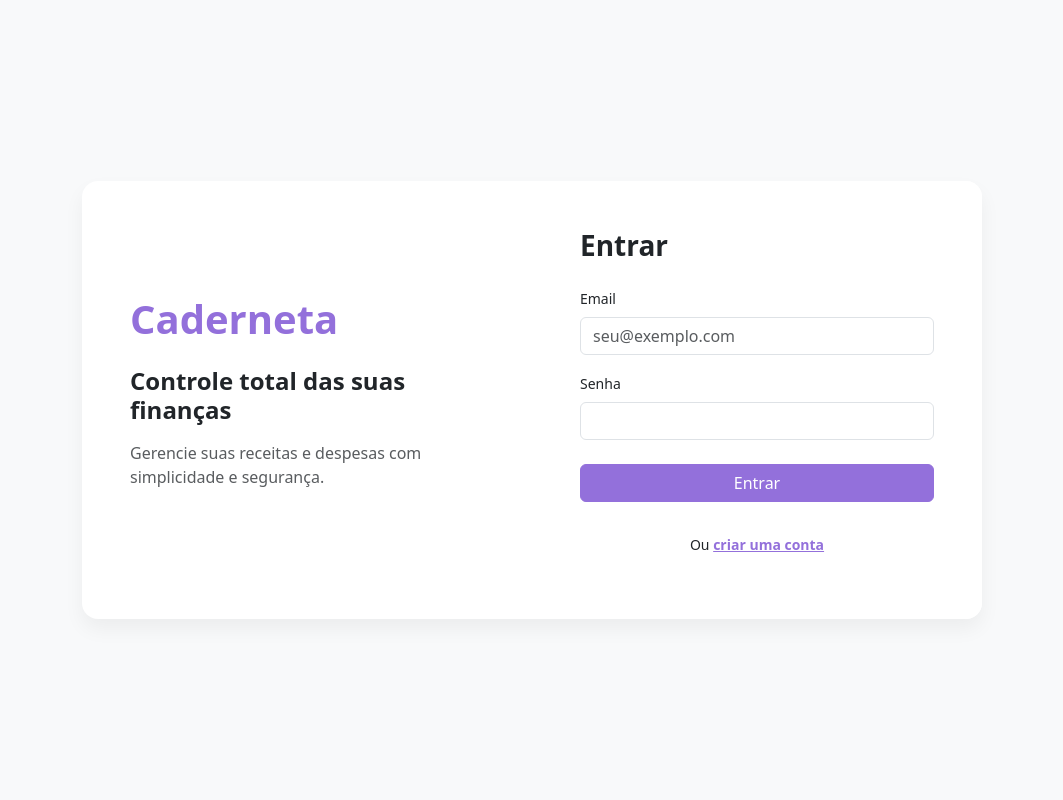
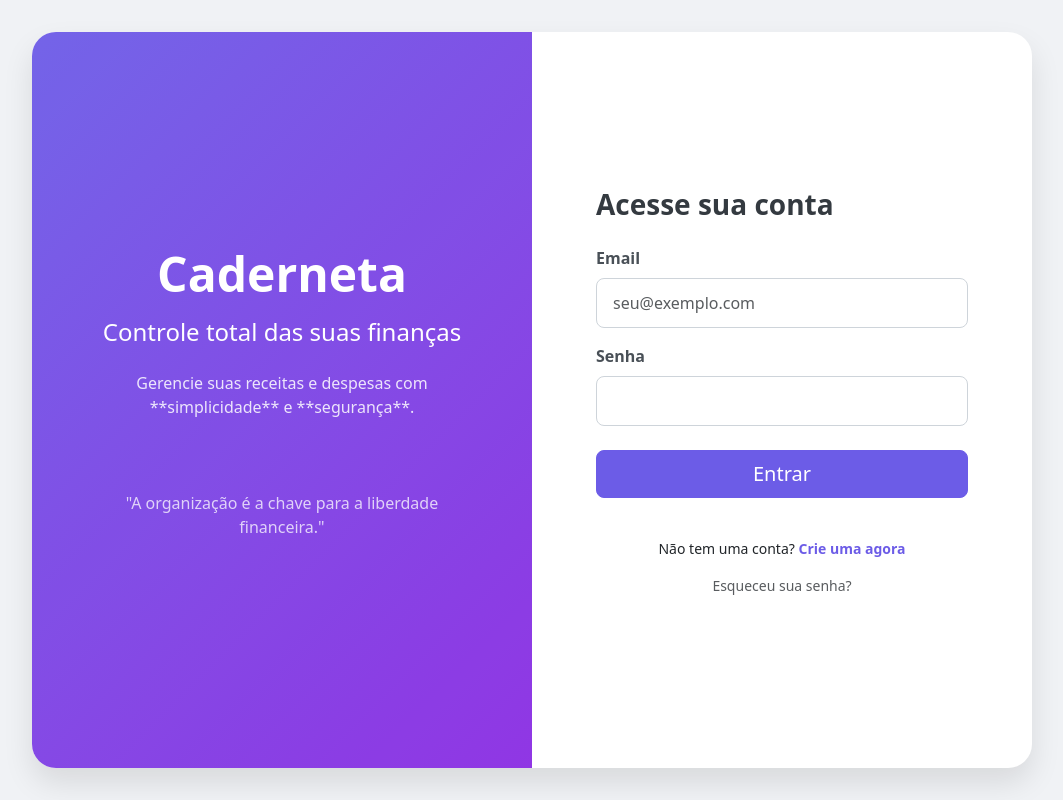
Before and after one commit to RaylaneRamos/caderneta-financeira-php, a PHP site: page / in a window 1280 px wide. Shown: the whole page, without its empty margins (108-1171 px from the left). Run offline with PHP 8.4, Linux system fonts and the light colour scheme.

Commit message:
feat: Melhora a estilização da página de login com layout split screen

```diff
--- a/index.php
+++ b/index.php
@@ -44,54 +44,136 @@ if ($_SERVER['REQUEST_METHOD'] === 'POST') {
 
   <style>
     /* PADRÃO DE CORES ROXO/LILÁS */
-    .text-purple { color: #9370db !important; }
-    .btn-purple { background-color: #9370db; border-color: #9370db; color: white; }
-    .btn-purple:hover { background-color: #8360d0; border-color: #8360d0; color: white; }
+    :root {
+      --purple: #6c5ce7; /* Um roxo mais vibrante */
+      --light-purple: #9370db;
+    }
+    .text-purple { color: var(--purple) !important; }
+    .btn-purple {
+      background-color: var(--purple);
+      border-color: var(--purple);
+      color: white;
+      transition: background-color 0.3s, border-color 0.3s;
+    }
+    .btn-purple:hover {
+      background-color: #5d50d6;
+      border-color: #5d50d6;
+      color: white;
+    }
 
-    /* LAYOUT MINIMALISTA */
+    /* LAYOUT 'SPLIT SCREEN' MODERNO */
     body {
-        background-color: #f8f9fa;
+        /* Fundo suave para contraste */
+        background-color: #f0f2f5;
         display: flex;
-        align-items: center;
+        align-items: stretch; /* Estica o conteúdo verticalmente */
         justify-content: center;
         min-height: 100vh;
+        margin: 0;
     }
     .auth-container {
+        /* Ocupa a tela inteira em telas grandes, centralizado */
         display: flex;
-        max-width: 900px;
-        width: 90%;
+        width: 100%;
+        max-width: 1000px; /* Limite de largura para desktop */
+        min-height: 700px; /* Altura mínima para o visual */
         background: white;
-        border-radius: 1rem;
-        box-shadow: 0 10px 20px rgba(0, 0, 0, 0.05);
+        border-radius: 1.5rem; /* Bordas mais suaves */
+        box-shadow: 0 15px 30px rgba(0, 0, 0, 0.1); /* Sombra mais destacada */
         overflow: hidden;
+        margin: 2rem;
     }
+    /* Seção de Marca (Fundo Roxo) */
     .brand-section {
-        padding: 3rem;
+        background: linear-gradient(135deg, var(--purple), #8a2be2); /* Gradiente moderno */
+        color: white;
+        padding: 4rem;
+        flex: 1;
+        display: flex;
+        flex-direction: column;
+        justify-content: center;
+        align-items: center;
+        text-align: center;
+        /* Adiciona uma sutil animação ou estilo */
+        position: relative;
+    }
+    .brand-section::after {
+        content: '';
+        position: absolute;
+        top: 0;
+        left: 0;
+        right: 0;
+        bottom: 0;
+        background: rgba(255, 255, 255, 0.05); /* Overlay sutil */
+    }
+    .brand-title {
+        font-size: 3rem;
+        font-weight: 700; /* Mais negrito */
+        margin-bottom: 0.5rem;
+        z-index: 1; /* Garante que fique acima do overlay */
+    }
+    .brand-section h2 {
+        font-size: 1.5rem;
+        margin-bottom: 1.5rem;
+        z-index: 1;
+    }
+    .brand-section p {
+        font-size: 1rem;
+        opacity: 0.85;
+        z-index: 1;
+    }
+
+    /* Seção do Formulário (Fundo Branco) */
+    .form-section {
+        padding: 4rem;
         flex: 1;
         display: flex;
         flex-direction: column;
         justify-content: center;
     }
-    .form-section {
-        padding: 3rem;
-        flex: 1;
-        background-color: white;
+    .form-section h3 {
+        font-weight: 700;
+        color: #343a40; /* Cor escura para melhor legibilidade */
+        margin-bottom: 2rem;
     }
-    .brand-title {
-        font-size: 2.5rem;
-        font-weight: bold;
+    .form-control {
+        border-radius: 0.5rem; /* Bordas arredondadas nos campos */
+        padding: 0.75rem 1rem;
+        border-color: #ced4da;
     }
-    /* Adaptação para telas menores */
-    @media (max-width: 768px) {
+    .form-control:focus {
+        border-color: var(--purple);
+        box-shadow: 0 0 0 0.25rem rgba(108, 92, 231, 0.25);
+    }
+    .form-label {
+        font-weight: 600; /* Rótulos mais destacados */
+        color: #495057;
+    }
+
+    /* Adaptação para telas menores (responsividade) */
+    @media (max-width: 992px) {
         .auth-container {
+            flex-direction: column;
             width: 95%;
-            flex-direction: column;
+            margin: 1rem auto;
+            min-height: auto;
+        }
+        .brand-section, .form-section {
+            padding: 2.5rem;
+            flex: none; /* Desativa o flex-grow */
         }
         .brand-section {
-            padding: 1.5rem;
-            text-align: center;
+            border-bottom-left-radius: 0;
+            border-bottom-right-radius: 0;
+            text-align: left;
+            align-items: flex-start;
         }
-        .form-section {
+        .brand-title {
+            font-size: 2.5rem;
+        }
+    }
+    @media (max-width: 576px) {
+        .brand-section, .form-section {
             padding: 1.5rem;
         }
     }
@@ -101,37 +183,46 @@ if ($_SERVER['REQUEST_METHOD'] === 'POST') {
   <div class="auth-container">
 
     <div class="brand-section">
-      <h1 class="brand-title text-purple">Caderneta</h1>
-      <h2 class="h4 mt-3 fw-bold">Controle total das suas finanças</h2>
-      <p class="mt-2 text-muted">Gerencie suas receitas e despesas com simplicidade e segurança.</p>
+      <div class="w-100">
+        <h1 class="brand-title">Caderneta</h1>
+        <h2 class="h4 mt-3">Controle total das suas finanças</h2>
+        <p class="mt-2">Gerencie suas receitas e despesas com **simplicidade** e **segurança**.</p>
+        <p class="mt-5 pt-4 small opacity-75">
+          "A organização é a chave para a liberdade financeira."
+        </p>
+      </div>
     </div>
 
     <div class="form-section">
-      <h3 class="mb-4 fw-bold">Entrar</h3>
+      <h3 class="mb-4">Acesse sua conta</h3>
 
       <?php if (!empty($errors)): ?>
         <div class="alert alert-danger alert-dismissible fade show small" role="alert">
             <?php echo implode('<br>', $errors); ?>
+            <button type="button" class="btn-close" data-bs-dismiss="alert" aria-label="Close"></button>
         </div>
       <?php endif; ?>
 
       <form method="post" action="">
         <div class="mb-3">
-          <label for="email" class="form-label small">Email</label>
+          <label for="email" class="form-label">Email</label>
           <input type="email" class="form-control" id="email" name="email" required placeholder="seu@exemplo.com" value="<?php echo htmlspecialchars($_POST['email'] ?? ''); ?>">
         </div>
         <div class="mb-4">
-          <label for="password" class="form-label small">Senha</label>
+          <label for="password" class="form-label">Senha</label>
           <input type="password" class="form-control" id="password" name="password" required>
         </div>
 
-        <button class="btn btn-purple w-100 mb-3" type="submit">
+        <button class="btn btn-purple btn-lg w-100 mb-3" type="submit">
           Entrar
         </button>
       </form>
 
-      <p class="text-center small mt-3">
-        Ou <a href="register.php" class="text-purple fw-bold">criar uma conta</a>
+      <p class="text-center small mt-4">
+        Não tem uma conta? <a href="register.php" class="text-purple fw-bold text-decoration-none">Crie uma agora</a>
+      </p>
+      <p class="text-center small">
+        <a href="#" class="text-muted text-decoration-none">Esqueceu sua senha?</a>
       </p>
     </div>
   </div>
```
